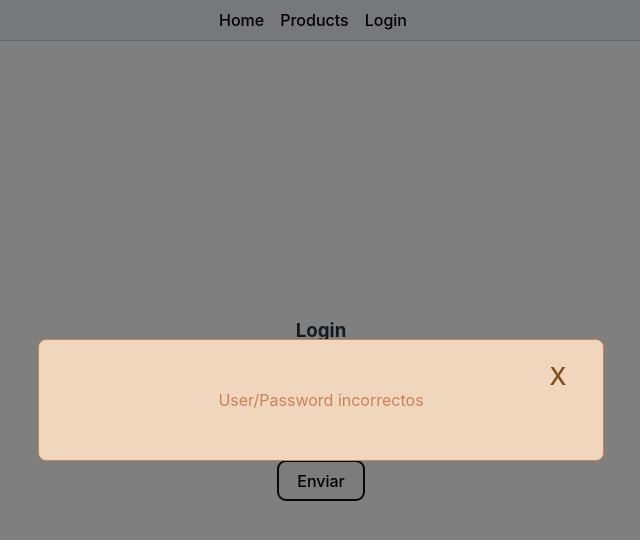
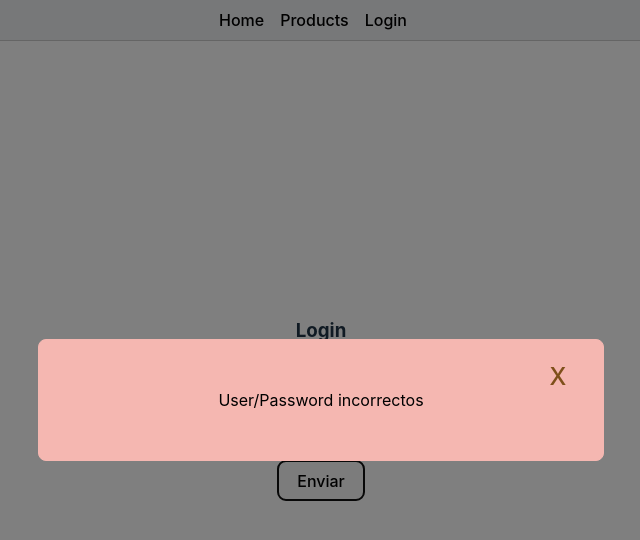
Before and after one commit to edson-yanez-villa/curso-de-react, a React (Vite) app: page /curso-de-react/login in a window 1280 px wide. Both pictures are taken after typing "Sample", "name@example.com" into the empty fields and a click on the button "Enviar". Shown: the top 540 px of the page, without its empty margins (319-959 px from the left). Built offline with nearby package versions, Linux system fonts and the light colour scheme.

Commit message:
add exercises 3

```diff
--- a/src/App.css
+++ b/src/App.css
@@ -91,6 +91,18 @@
   position: relative;
 }
 
+.notification-success-login {
+  background-color: #a0eea0;
+  color: black;
+  border: 1px solid #a0eea0;
+}
+
+.notification-not-success-login {
+  background-color: #f5b7b1;
+  color: black;
+  border: 1px solid #f5b7b1;
+}
+
 .close-btn-success {
   position: absolute;
   top: 0.5rem;
--- a/src/components/Modals/ModalInfo.jsx
+++ b/src/components/Modals/ModalInfo.jsx
@@ -1,14 +1,14 @@
 import { motion } from "motion/react";
 
 // eslint-disable-next-line react/prop-types
-const ModalInfo = ({ visible, message, onClose }) => {
+const ModalInfo = ({ visible, message, onClose, className }) => {
   if (!visible) {
     return null;
   }
   return (
     <div className="modal-overlay">
       <motion.div
-        className="notification-success"
+        className={`notification-success ${className}`}
         initial={{ opacity: 0, y: -20 }}
         animate={{ opacity: 1, y: 0 }}
         transition={{ duration: 0.5 }}
--- a/src/components/forms/FormLoginWithMotion.jsx
+++ b/src/components/forms/FormLoginWithMotion.jsx
@@ -14,17 +14,21 @@ const FormWithMotionAndHook = ({ titleForm }) => {
     module: useSelector((state) => state.form.loginForm.module),
   });
   const [showModal, setShowModal] = useState(false);
+  const [classElement, setClasselement] = useState("");
 
   const handleSubmit = (e) => {
     e.preventDefault();
+    if (formData.password.includes(formData.username)) {
+      localStorage.setItem("user", JSON.stringify(formData));
+      setMessage(`Bienvenido ${formData.username}`);
+      setClasselement("notification-success-login");
+
+      console.log("datos del formulario", formData);
+    } else {
+      setMessage("User/Password incorrectos");
+      setClasselement("notification-not-success-login");
+    }
     setShowModal(true);
-    if (formData.password.includes(formData.username)) {
-      // localStorage.setItem("user", JSON.stringify(formData));
-      // console.log("Datos guardados en localStorage");
-      setMessage(`Bienvenido ${formData.username}`);
-      console.log("datos del formulario", formData);
-    }
-    setMessage("User/Password incorrectos");
   };
   const onCloseModalInfo = () => {
     setShowModal(false);
@@ -40,6 +44,7 @@ const FormWithMotionAndHook = ({ titleForm }) => {
         visible={showModal}
         message={message}
         onClose={onCloseModalInfo}
+        className={classElement}
       />
       <form onSubmit={handleSubmit}>
         <motion.div
@@ -58,6 +63,7 @@ const FormWithMotionAndHook = ({ titleForm }) => {
             <label>
               Module:
               <input
+                readOnly
                 type="text"
                 name="module"
                 value={formData.module}
```
